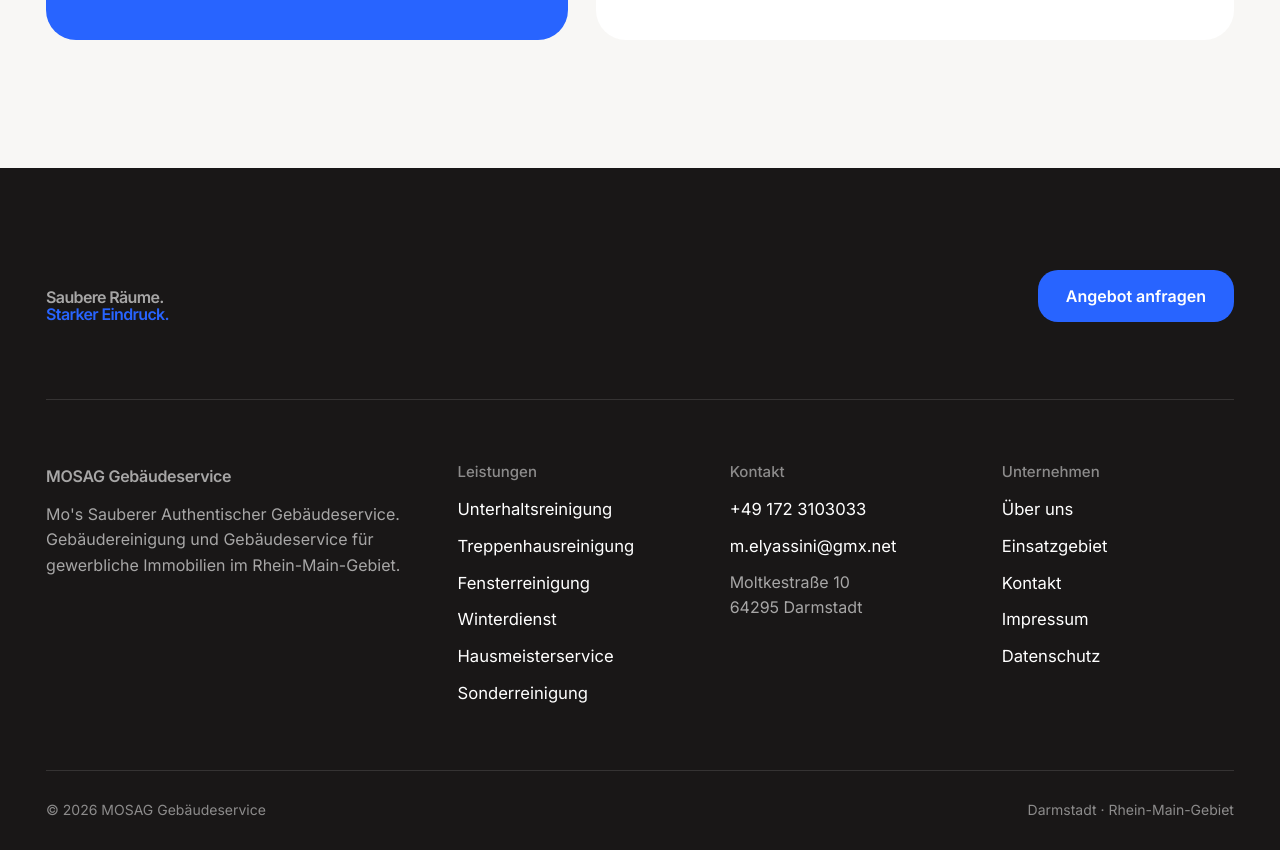
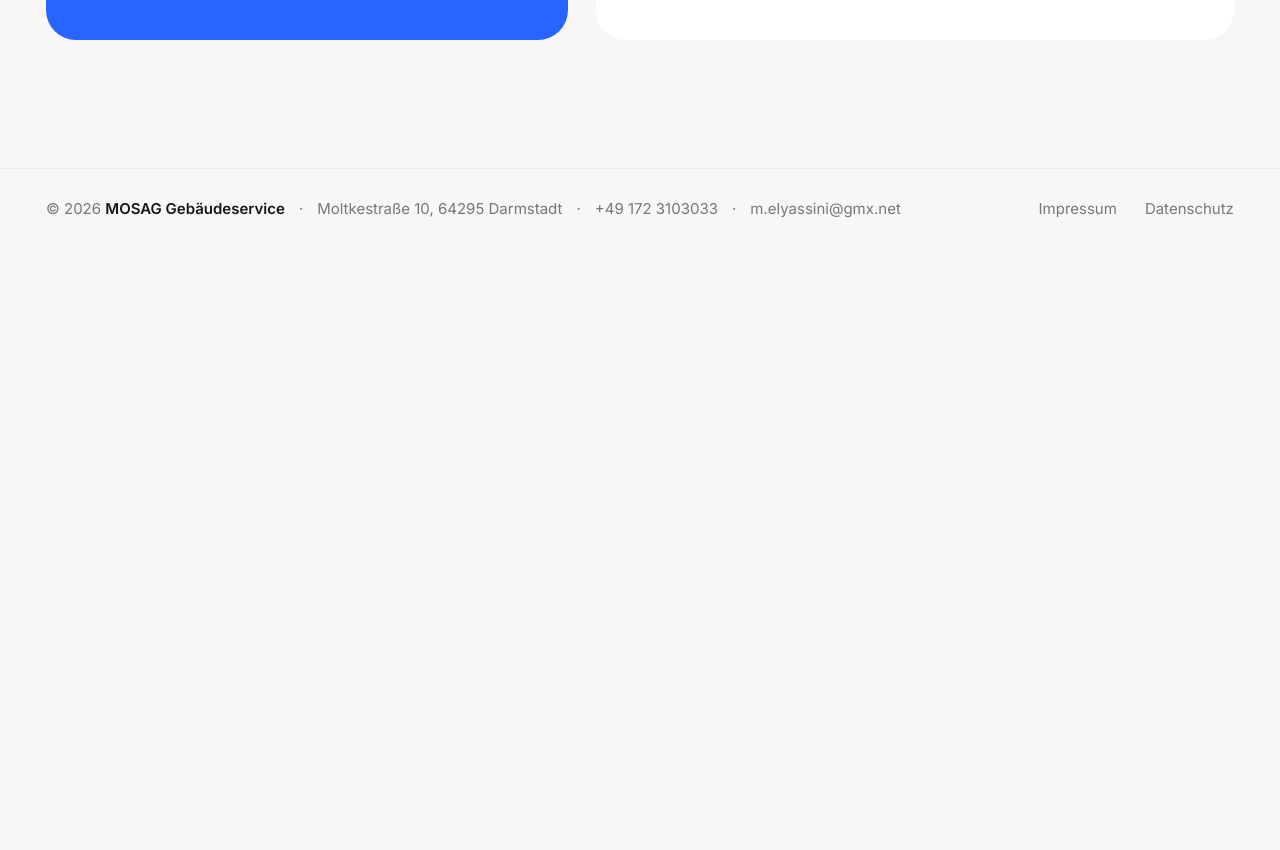
Before and after one commit to NaiFuse/mosag, an Astro site: page / in a window 1280 px wide. Shown: the part 3709-4559 px from the top of the page. After the commit the page ends 3958 px from the top, so only its background shows below. Built offline with nearby package versions, Linux system fonts and the light colour scheme; Astro itself is replaced by a stand-in of ours.

Commit message:
Replace footer with minimal single-row footer
Co-Authored-By: Claude Opus 5.5 <noreply@anthropic.com>

```diff
--- a/src/components/Footer.astro
+++ b/src/components/Footer.astro
@@ -1,40 +1,17 @@
 ---
-import {site,services} from '../data/site';
+import {site} from '../data/site';
 ---
 <footer class="site-footer">
- <div class="container">
-  <div class="footer-top">
-   <p class="footer-claim">Saubere Räume.<br/><span>Starker Eindruck.</span></p>
-   <a class="btn btn-primary" href="/kontakt/">Angebot anfragen</a>
-  </div>
-  <div class="footer-grid">
-   <div>
-    <p class="footer-brand">MOSAG Gebäudeservice</p>
-    <p>{site.fullName}. Gebäudereinigung und Gebäudeservice für gewerbliche Immobilien im {site.region}.</p>
-   </div>
-   <div>
-    <h2>Leistungen</h2>
-    <ul>{services.map(s=><li><a href={'/leistungen/'+s.slug+'/'}>{s.name}</a></li>)}</ul>
-   </div>
-   <div>
-    <h2>Kontakt</h2>
-    <ul>
-     <li><a href={'tel:'+site.phoneHref}>{site.phoneDisplay}</a></li>
-     <li><a href={'mailto:'+site.email}>{site.email}</a></li>
-     <li><address>{site.street}<br/>{site.zipCity}</address></li>
-    </ul>
-   </div>
-   <div>
-    <h2>Unternehmen</h2>
-    <ul>
-     <li><a href="/ueber-uns/">Über uns</a></li>
-     <li><a href="/einsatzgebiet/">Einsatzgebiet</a></li>
-     <li><a href="/kontakt/">Kontakt</a></li>
-     <li><a href="/impressum/">Impressum</a></li>
-     <li><a href="/datenschutz/">Datenschutz</a></li>
-    </ul>
-   </div>
-  </div>
-  <div class="footer-bottom"><span>© {new Date().getFullYear()} MOSAG Gebäudeservice</span><span>{site.zipCity.replace(/^\d+\s/,'')} · {site.region}</span></div>
+ <div class="container footer-bar">
+  <p class="footer-info">
+   <span>© {new Date().getFullYear()} <strong>MOSAG Gebäudeservice</strong></span>
+   <span>{site.street}, {site.zipCity}</span>
+   <a href={'tel:'+site.phoneHref}>{site.phoneDisplay}</a>
+   <a href={'mailto:'+site.email}>{site.email}</a>
+  </p>
+  <nav class="footer-legal" aria-label="Rechtliches">
+   <a href="/impressum/">Impressum</a>
+   <a href="/datenschutz/">Datenschutz</a>
+  </nav>
  </div>
 </footer>
--- a/src/styles/global.css
+++ b/src/styles/global.css
@@ -279,18 +279,14 @@ form .btn { justify-self: start; }
 .fineprint { font-size: 13px !important; color: var(--color-secondary) !important; margin: 0; }
 
 /* Footer ---------------------------------------------------------------- */
-.site-footer { background: var(--color-footer); color: #fff; padding-top: clamp(64px, 8vw, 120px); margin-top: 0; }
-.footer-top { display: flex; flex-wrap: wrap; align-items: flex-end; justify-content: space-between; gap: 32px; padding-bottom: clamp(48px, 6vw, 96px); border-bottom: 1px solid rgba(255,255,255,.12); }
-.footer-claim { font-size: var(--fs-h2); font-weight: 550; letter-spacing: -0.04em; line-height: 1.05; margin: 0; }
-.footer-claim span { color: var(--color-primary); }
-.footer-grid { display: grid; grid-template-columns: 1.6fr 1fr 1fr 1fr; gap: 40px; padding-block: clamp(48px, 5vw, 80px); }
-.footer-brand { font-size: 24px; font-weight: 600; letter-spacing: -0.02em; margin-bottom: 12px; }
-.site-footer p, .site-footer address { color: rgba(255,255,255,.62); font-size: 16px; font-style: normal; max-width: 38ch; }
-.site-footer h2 { font-size: 15px; font-weight: 500; letter-spacing: 0; color: rgba(255,255,255,.5); margin-bottom: 16px; }
-.site-footer ul { list-style: none; margin: 0; padding: 0; display: grid; gap: 10px; }
-.site-footer ul a { text-decoration: none; color: #fff; overflow-wrap: anywhere; }
-.site-footer ul a:hover { color: var(--color-primary); }
-.footer-bottom { display: flex; flex-wrap: wrap; justify-content: space-between; gap: 12px; padding-block: 28px; border-top: 1px solid rgba(255,255,255,.12); font-size: 14px; color: rgba(255,255,255,.5); }
+.site-footer { background: var(--color-bg); border-top: 1px solid var(--color-muted); color: var(--color-secondary); font-size: 15px; }
+.footer-bar { display: flex; flex-wrap: wrap; justify-content: space-between; align-items: flex-start; gap: 12px 40px; padding-block: 28px; }
+.footer-info { display: flex; flex-wrap: wrap; gap: 6px 0; margin: 0; max-width: none; color: inherit; }
+.footer-info > * + *::before { content: '·'; margin-inline: 14px; color: var(--color-secondary); }
+.footer-info strong { color: var(--color-text); font-weight: 600; }
+.site-footer a { color: inherit; text-decoration: none; overflow-wrap: anywhere; }
+.site-footer a:hover { color: var(--color-primary); }
+.footer-legal { display: flex; flex-wrap: wrap; gap: 6px 28px; }
 
 /* Shared subpage styles ------------------------------------------------- */
 .eyebrow { font-size: 15px; font-weight: 500; color: var(--color-secondary); margin-bottom: 20px; }
@@ -329,7 +325,6 @@ form .btn { justify-self: start; }
 @media (max-width: 1100px) {
   .card-grid, .service-grid { grid-template-columns: repeat(2, minmax(0, 1fr)); }
   .stats { grid-template-columns: repeat(2, minmax(0, 1fr)); }
-  .footer-grid { grid-template-columns: 1fr 1fr; }
 }
 @media (max-width: 960px) {
   .nav-desktop, .header-cta { display: none; }
@@ -353,12 +348,11 @@ form .btn { justify-self: start; }
   .btn-group { flex-direction: column; width: 100%; }
   .btn-group .btn { width: 100%; }
   .btn-lg { min-height: 56px; padding: 16px 24px; }
-  .card-grid, .service-grid, .stats, .footer-grid, .form-row { grid-template-columns: 1fr; }
+  .card-grid, .service-grid, .stats, .form-row { grid-template-columns: 1fr; }
   .stats li { min-height: 0; gap: 20px; padding: 26px; }
   .gallery { grid-template-columns: 1fr 1fr; }
   .gallery .g1 { grid-column: 1 / 3; grid-row: auto; aspect-ratio: 4 / 3; }
   form .btn { justify-self: stretch; }
-  .footer-top .btn { width: 100%; }
 }
 @media (prefers-reduced-motion: reduce) {
   html { scroll-behavior: auto; }
```
